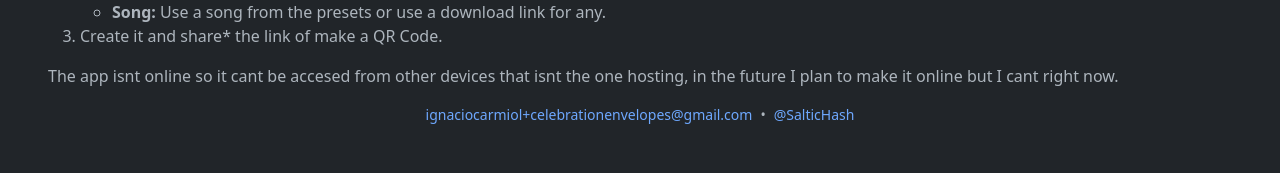
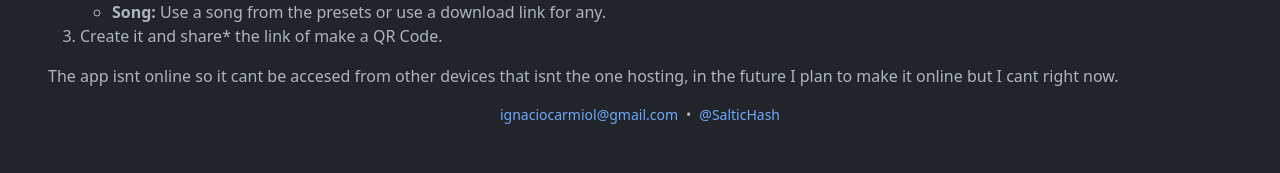
Before and after one commit to SalticHash/celebration-envelopes, a Flask app: template templates/manual.html in a window 1280 px wide. Shown: the part 1296-1469 px from the top of the page. Run offline with Flask 3, Linux system fonts and the light colour scheme; the template is opened without the code that fills it, so the values that code supplies are empty.

Commit message:
Update Gmail
yeah i think there nothing left yay

```diff
--- a/templates/layout.html
+++ b/templates/layout.html
@@ -62,7 +62,7 @@
         </main>
 
         <footer class="mb-5 small footer-fit">
-            <a href="mailto:ignaciocarmiol+celebrationenvelopes@gmail.com">ignaciocarmiol+celebrationenvelopes@gmail.com</a>
+            <a href="mailto:ignaciocarmiol@gmail.com">ignaciocarmiol@gmail.com</a>
             <div class="hide-small mx-2">&bull;</div>
             <a href="https://www.youtube.com/@SalticHash">@SalticHash</a>
         </footer>
```
